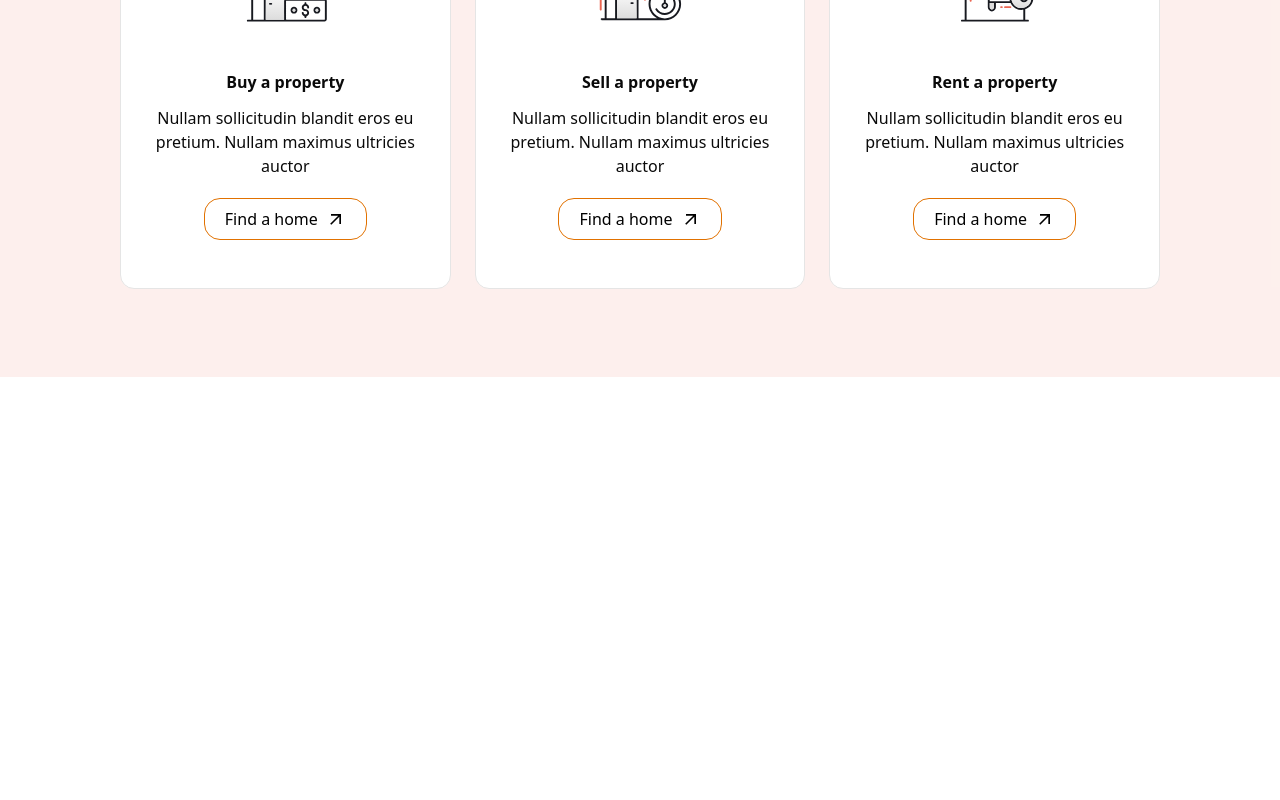
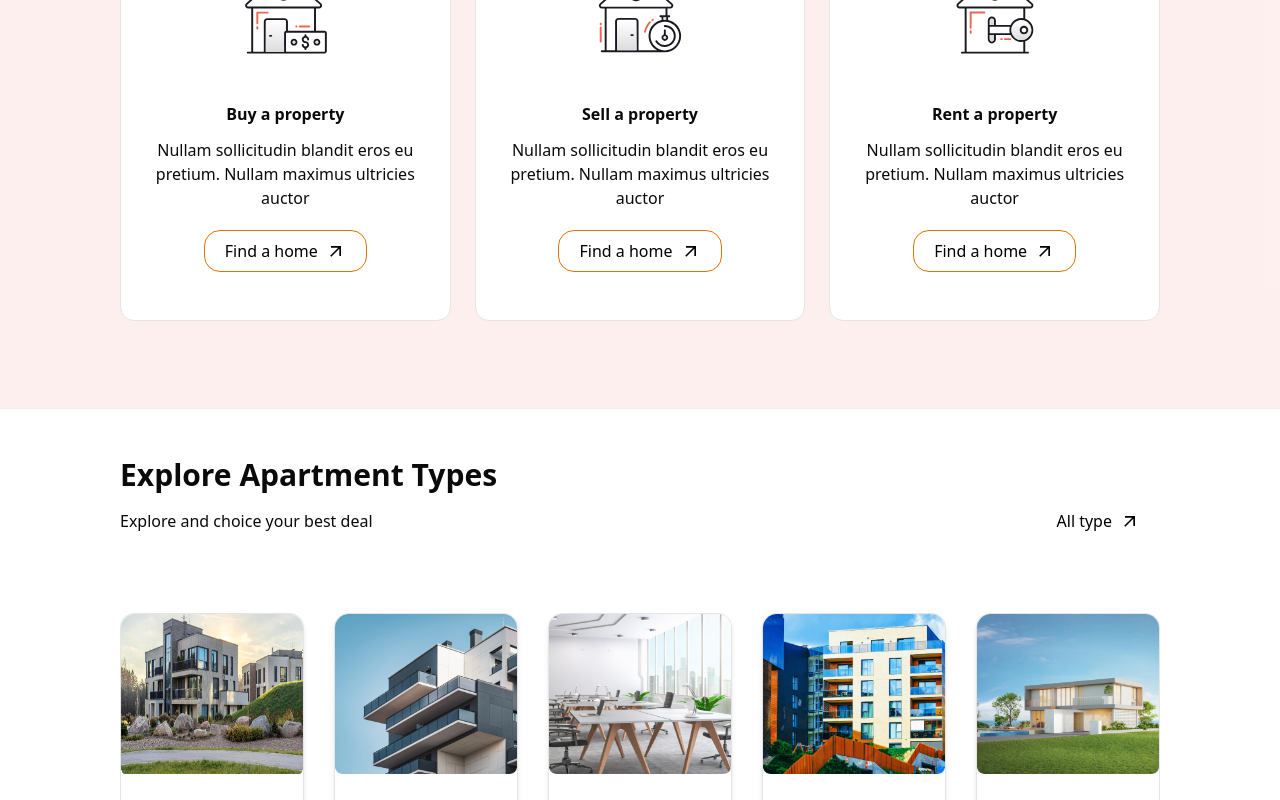
Before and after one commit to jubayer718/home-management, a Next.js app: page / in a window 1280 px wide. Shown: the part 2000-2800 px from the top of the page. Before the commit the page ends 2401 px from the top, so only its background shows below. Built offline with nearby package versions, Linux system fonts and the light colour scheme.

Commit message:
Apartment type section done

```diff
--- a/src/Svg.Image/Railtor1.tsx
+++ b/src/Svg.Image/Railtor1.tsx
@@ -23,16 +23,16 @@ const Railtor1 = () => {
 <path d="M65.4488 70.6745C66.416 70.6745 67.2032 71.4605 67.2032 72.4277C67.2032 72.9599 67.6352 73.3919 68.1674 73.3919C68.6996 73.3919 69.1316 72.9599 69.1316 72.4277C69.1316 70.7333 67.9742 69.3173 66.4136 68.8907V68.1749C66.4136 67.6427 65.9816 67.2107 65.4488 67.2107C64.9166 67.2107 64.4846 67.6427 64.4846 68.1749V68.8907C62.924 69.3173 61.7666 70.7333 61.7666 72.4277C61.7666 74.4581 63.419 76.1099 65.4488 76.1099C66.416 76.1099 67.2032 76.8971 67.2032 77.8643C67.2032 78.8309 66.416 79.6169 65.4488 79.6169C64.4822 79.6169 63.695 78.8309 63.695 77.8643C63.695 77.3321 63.263 76.9001 62.7308 76.9001C62.1986 76.9001 61.7666 77.3321 61.7666 77.8643C61.7666 79.5587 62.924 80.9747 64.4846 81.4013V82.1171C64.4846 82.6493 64.9166 83.0813 65.4488 83.0813C65.9816 83.0813 66.4136 82.6493 66.4136 82.1171V81.4013C67.9742 80.9747 69.1316 79.5587 69.1316 77.8643C69.1316 75.8339 67.4792 74.1815 65.4488 74.1815C64.4822 74.1815 63.695 73.3943 63.695 72.4277C63.695 71.4605 64.4822 70.6745 65.4488 70.6745Z" fill="#181A20"/>
 <defs>
 <linearGradient id="paint0_linear_6108_138" x1="35.8759" y1="53.0774" x2="35.8759" y2="84.6677" gradientUnits="userSpaceOnUse">
-<stop stop-color="#DDDDDD" stop-opacity="0"/>
-<stop offset="1" stop-color="#DDDDDD"/>
+<stop stopColor="#DDDDDD" stopOpacity="0"/>
+<stop offset="1" stopColor="#DDDDDD"/>
 </linearGradient>
 <linearGradient id="paint1_linear_6108_138" x1="20.2734" y1="8.35962" x2="20.2734" y2="12.2553" gradientUnits="userSpaceOnUse">
-<stop stop-color="#DDDDDD" stop-opacity="0"/>
-<stop offset="1" stop-color="#DDDDDD"/>
+<stop stopColor="#DDDDDD" stopOpacity="0"/>
+<stop offset="1" stopColor="#DDDDDD"/>
 </linearGradient>
 <linearGradient id="paint2_linear_6108_138" x1="20.2802" y1="14.1846" x2="20.2802" y2="27.6717" gradientUnits="userSpaceOnUse">
-<stop stop-color="#DDDDDD" stop-opacity="0"/>
-<stop offset="1" stop-color="#DDDDDD"/>
+<stop stopColor="#DDDDDD" stopOpacity="0"/>
+<stop offset="1" stopColor="#DDDDDD"/>
 </linearGradient>
 </defs>
 </svg>
--- a/src/Svg.Image/Railtor2.tsx
+++ b/src/Svg.Image/Railtor2.tsx
@@ -3,7 +3,7 @@ import React from 'react';
 const Railtor2 = () => {
   return (
    <svg width="91" height="91" viewBox="0 0 91 91" fill="none" xmlns="http://www.w3.org/2000/svg">
-<g clip-path="url(#clip0_6108_170)">
+<g clipPath="url(#clip0_6108_170)">
 <path d="M6.72039 58.1729C7.25276 58.1729 7.6847 57.741 7.6847 57.2087V56.778C7.6847 56.2456 7.25276 55.8137 6.72039 55.8137C6.18803 55.8137 5.7561 56.2456 5.7561 56.778V57.2087C5.7561 57.741 6.18803 58.1729 6.72039 58.1729Z" fill="#EB6753"/>
 <path d="M5.7561 74.5271C5.7561 75.0593 6.18803 75.4913 6.72039 75.4913C7.25276 75.4913 7.6847 75.0593 7.6847 74.5271V60.5573C7.6847 60.025 7.25276 59.593 6.72039 59.593C6.18803 59.593 5.7561 60.025 5.7561 60.5573V74.5271Z" fill="#EB6753"/>
 <path d="M63.1311 16.4764C62.7303 16.1249 62.1225 16.1638 61.7697 16.5643C61.4187 16.9649 61.4583 17.5738 61.8579 17.9253L73.0125 27.7139C73.4121 28.0643 74.0211 28.0271 74.3733 27.626C74.7249 27.2255 74.6847 26.6165 74.2857 26.2649L63.1311 16.4764Z" fill="#EB6753"/>
@@ -24,16 +24,16 @@ const Railtor2 = () => {
 </g>
 <defs>
 <linearGradient id="paint0_linear_6108_170" x1="19.4997" y1="9.55786" x2="19.4997" y2="13.2736" gradientUnits="userSpaceOnUse">
-<stop stop-color="#DDDDDD" stop-opacity="0"/>
-<stop offset="1" stop-color="#DDDDDD"/>
+<stop stopColor="#DDDDDD" stopOpacity="0"/>
+<stop offset="1" stopColor="#DDDDDD"/>
 </linearGradient>
 <linearGradient id="paint1_linear_6108_170" x1="19.5061" y1="15.2021" x2="19.5061" y2="28.1622" gradientUnits="userSpaceOnUse">
-<stop stop-color="#DDDDDD" stop-opacity="0"/>
-<stop offset="1" stop-color="#DDDDDD"/>
+<stop stopColor="#DDDDDD" stopOpacity="0"/>
+<stop offset="1" stopColor="#DDDDDD"/>
 </linearGradient>
 <linearGradient id="paint2_linear_6108_170" x1="32.8133" y1="52.8606" x2="32.8133" y2="83.2679" gradientUnits="userSpaceOnUse">
-<stop stop-color="#DDDDDD" stop-opacity="0"/>
-<stop offset="1" stop-color="#DDDDDD"/>
+<stop stopColor="#DDDDDD" stopOpacity="0"/>
+<stop offset="1" stopColor="#DDDDDD"/>
 </linearGradient>
 <clipPath id="clip0_6108_170">
 <rect width="90" height="90" fill="white" transform="translate(0.969971 0.449951)"/>
--- a/src/Svg.Image/Railtor3.tsx
+++ b/src/Svg.Image/Railtor3.tsx
@@ -3,7 +3,7 @@ import React from 'react';
 const Railtor3 = () => {
   return (
     <svg width="91" height="91" viewBox="0 0 91 91" fill="none" xmlns="http://www.w3.org/2000/svg">
-<g clip-path="url(#clip0_6108_202)">
+<g clipPath="url(#clip0_6108_202)">
 <path d="M35.3933 44.5488H21.6711C21.1388 44.5488 20.7068 44.9808 20.7068 45.5131V60.7044C20.7068 61.2366 21.1388 61.6686 21.6711 61.6686C22.2035 61.6686 22.6354 61.2366 22.6354 60.7044V46.4774H35.3933C35.9257 46.4774 36.3576 46.0455 36.3576 45.5131C36.3576 44.9808 35.9257 44.5488 35.3933 44.5488Z" fill="#EB6753"/>
 <path d="M21.6711 63.3599C21.1388 63.3599 20.7068 63.7919 20.7068 64.3241V65.8559C20.7068 66.3881 21.1388 66.8201 21.6711 66.8201C22.2035 66.8201 22.6354 66.3881 22.6354 65.8559V64.3241C22.6354 63.7919 22.2035 63.3599 21.6711 63.3599Z" fill="#EB6753"/>
 <path d="M75.9949 25.2429C76.2631 25.2429 76.5301 25.1323 76.7203 24.9151C77.0719 24.5146 77.0323 23.9056 76.6315 23.5541L65.6959 13.9577C65.2963 13.6061 64.6861 13.6463 64.3357 14.0456C63.9841 14.4461 64.0237 15.0551 64.4239 15.4066L75.3595 25.003C75.5425 25.1637 75.7699 25.2429 75.9949 25.2429Z" fill="#EB6753"/>
@@ -22,16 +22,16 @@ const Railtor3 = () => {
 </g>
 <defs>
 <linearGradient id="paint0_linear_6108_202" x1="72.3685" y1="52.9553" x2="72.3685" y2="73.0379" gradientUnits="userSpaceOnUse">
-<stop stop-color="#DDDDDD" stop-opacity="0"/>
-<stop offset="1" stop-color="#DDDDDD"/>
+<stop stopColor="#DDDDDD" stopOpacity="0"/>
+<stop offset="1" stopColor="#DDDDDD"/>
 </linearGradient>
 <linearGradient id="paint1_linear_6108_202" x1="22.6232" y1="8.35449" x2="22.6232" y2="12.2502" gradientUnits="userSpaceOnUse">
-<stop stop-color="#DDDDDD" stop-opacity="0"/>
-<stop offset="1" stop-color="#DDDDDD"/>
+<stop stopColor="#DDDDDD" stopOpacity="0"/>
+<stop offset="1" stopColor="#DDDDDD"/>
 </linearGradient>
 <linearGradient id="paint2_linear_6108_202" x1="22.6235" y1="14.1912" x2="22.6235" y2="27.6654" gradientUnits="userSpaceOnUse">
-<stop stop-color="#DDDDDD" stop-opacity="0"/>
-<stop offset="1" stop-color="#DDDDDD"/>
+<stop stopColor="#DDDDDD" stopOpacity="0"/>
+<stop offset="1" stopColor="#DDDDDD"/>
 </linearGradient>
 <clipPath id="clip0_6108_202">
 <rect width="90" height="90" fill="white" transform="translate(0.949951 0.449951)"/>
--- a/src/app/page.tsx
+++ b/src/app/page.tsx
@@ -1,4 +1,5 @@
 
+import ApartType from "@/components/layout/ApartType";
 import FeatureList from "@/components/layout/FeatureList";
 import GridApartType from "@/components/layout/GridApartType";
 import Hero from "@/components/layout/Hero";
@@ -22,7 +23,11 @@ export default function Home() {
       <GridApartType />
 
       {/* Railtor help */}
-      <RailtorHelp/>
+      <RailtorHelp />
+
+      {/* Apartment type */}
+      <ApartType/>
+
     </>
   );
 }
--- a/src/components/layout/ApartType.tsx
+++ b/src/components/layout/ApartType.tsx
@@ -0,0 +1,82 @@
+"use client"
+
+
+import React, { useRef, useState } from 'react';
+// Import Swiper React components
+import { Swiper, SwiperSlide } from 'swiper/react';
+
+// Import Swiper styles
+import 'swiper/css';
+import 'swiper/css/pagination';
+
+// import './styles.css';
+
+// import required modules
+import { Pagination } from 'swiper/modules';
+import Container from '@/components/Container';
+
+import SectionHeader from '../ui/Reuseable/SectionHeader';
+import { MdArrowOutward } from "react-icons/md"
+import { apartData } from '@/lib/FeatureListData';
+import { Card, CardContent } from '../ui/card';
+import Image from 'next/image';
+
+const ApartType = () => {
+  return (
+    <>
+
+        <SectionHeader
+          headerText='Explore Apartment Types'
+          paragraphText='Explore and choice your best deal'
+          label='All type'
+          icon={MdArrowOutward}
+      />
+
+       <Container>
+      <div>
+
+        {/* card */}
+        <Swiper
+          slidesPerView={5}
+          spaceBetween={30}
+          pagination={{
+            clickable: true,
+          }}
+          modules={[Pagination]}
+          className="mySwiper "
+        >
+
+          {/* card */}
+          <div className=''>
+            {
+            apartData.map((data, idx) => <SwiperSlide key={idx}>
+              <Card className='h-64 w-full'>
+                <Image
+                  src={data.image as string}
+                  width={200}
+                  height={200}
+                  // fill
+                  objectFit="cover"
+                  className="rounded-t-xl  h-40"
+                  alt=""
+                />
+
+                <CardContent className='flex flex-col items-center justify-center'>
+                  <h4 className='font-semibold text-base'>{data.title}</h4>
+                  <p>{data.paragraph }</p>
+                </CardContent>
+
+              </Card>
+            </SwiperSlide>)
+          }
+          </div>
+
+        </Swiper>
+      </div>
+    </Container>
+
+    </>
+  );
+};
+
+export default ApartType;
--- a/src/components/layout/RailtorHelp.tsx
+++ b/src/components/layout/RailtorHelp.tsx
@@ -17,7 +17,7 @@ const RailtorHelp = () => {
 
   {/* card */}
       <div className='grid grid-cols-1 md:grid-cols-3 gap-6 my-10'>
-        {railtor.map(data => <div>
+        {railtor.map((data,idx) => <div  key={idx}>
          <Card className='p-5 bg-white shadow-none'>
             <div className='flex items-center justify-center'>
               <data.icon />
--- a/src/components/ui/Reuseable/SectionHeader.tsx
+++ b/src/components/ui/Reuseable/SectionHeader.tsx
@@ -22,7 +22,7 @@ const SectionHeader = ({
 
 }:ISectionProps) => {
   return (
-    <Container>
+    <Container className='my-8'>
        <div className=''>
       <h1 className='text-3xl font-semibold'>{ headerText}</h1>
       <div className='lg:flex items-center justify-between'>
@@ -33,7 +33,7 @@ const SectionHeader = ({
           icon={icon && icon}
         />
       </div>
-    </div>
+      </div>
    </Container>
   );
 };
--- a/src/components/ui/Reuseable/SwiperFeatureList.tsx
+++ b/src/components/ui/Reuseable/SwiperFeatureList.tsx
@@ -29,7 +29,7 @@ const SwiperFeatureList = () => {
           clickable: true,
         }}
         modules={[Pagination]}
-        className="mySwiper"
+        className="mySwiper "
      >
 
           {
--- a/src/lib/FeatureListData.ts
+++ b/src/lib/FeatureListData.ts
@@ -74,3 +74,67 @@ export const data = [
     button: "Find a home"
   },
 ]
+
+
+export const apartData = [
+  {
+    image: "/grid1.jpg",
+    title: "Houses",
+    paragraph:"7 Properties"
+  },
+  {
+    image: "/grid2.jpg",
+    title: "Apartment",
+    paragraph:"3 Properties"
+  },
+  {
+    image: "/grid3.jpg",
+    title: "Office",
+    paragraph:"4 Properties"
+  },
+  {
+    image: "/grid4.jpg",
+    title: "Villa",
+    paragraph:"4 Properties"
+  },
+  {
+    image: "/grid5.jpg",
+    title: "Townhome",
+    paragraph:"2 Properties"
+  },
+  {
+    image: "/grid6.jpg",
+    title: "Bungalow",
+    paragraph:"3 Properties"
+  },
+  {
+    image: "/grid1.jpg",
+    title: "Houses",
+    paragraph:"7 Properties"
+  },
+  {
+    image: "/grid2.jpg",
+    title: "Apartment",
+    paragraph:"3 Properties"
+  },
+  {
+    image: "/grid3.jpg",
+    title: "Office",
+    paragraph:"4 Properties"
+  },
+  {
+    image: "/grid4.jpg",
+    title: "Villa",
+    paragraph:"4 Properties"
+  },
+  {
+    image: "/grid5.jpg",
+    title: "Townhome",
+    paragraph:"2 Properties"
+  },
+  {
+    image: "/grid6.jpg",
+    title: "Bungalow",
+    paragraph:"3 Properties"
+  },
+]
```
Also changed, not shown: src/components/layout/GridApartType.tsx (+1 -6 lines).
